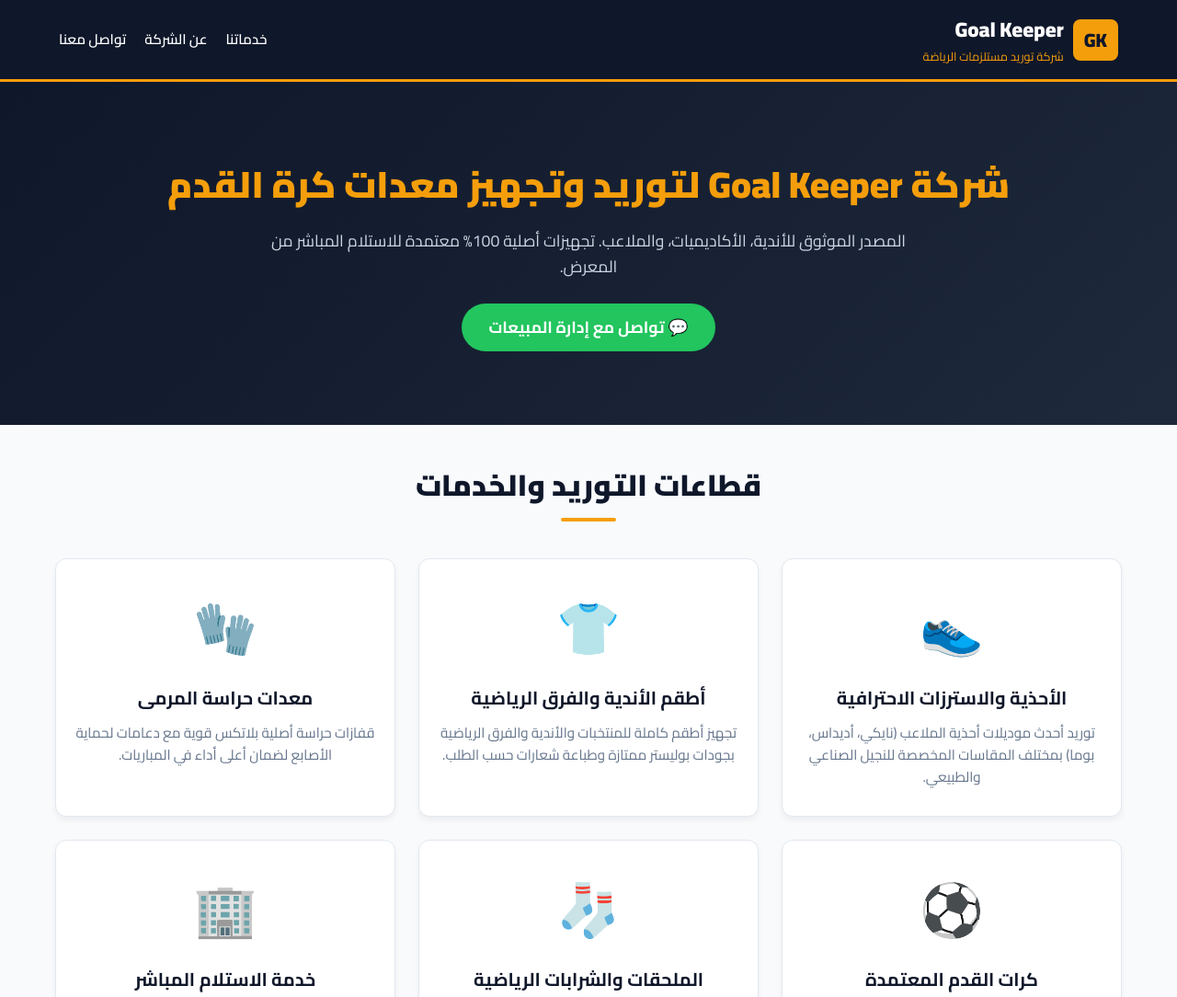
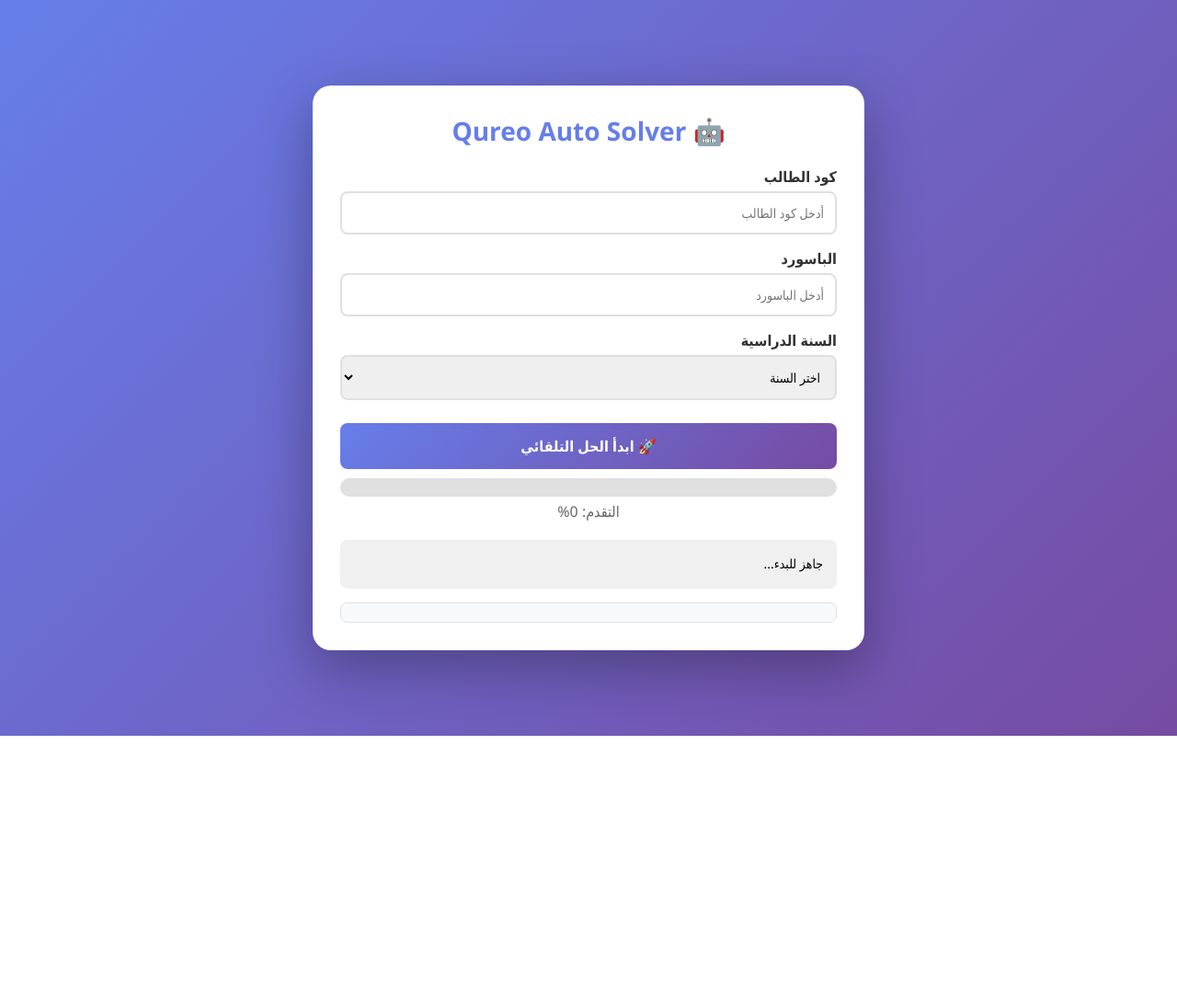
Before and after one commit to om4177437-alt/Goal-keeper-store, a plain HTML site: page index.html in a window 1280 px wide. Shown: the top 1084 px of the page at 92% size. After the commit the page ends 800 px from the top, so only its background shows below. Drawn offline with Linux system fonts and the light colour scheme.

Commit message:
Update index.html

```diff
--- a/index.html
+++ b/index.html
@@ -3,200 +3,302 @@
 <head>
     <meta charset="UTF-8">
     <meta name="viewport" content="width=device-width, initial-scale=1.0">
-    <title>Goal Keeper Store | شركة توريد مستلزمات كرة القدم</title>
-    <link href="https://fonts.googleapis.com/css2?family=Cairo:wght@400;600;700;900&display=swap" rel="stylesheet">
+    <title>Qureo Auto Solver</title>
     <style>
-        :root {
-            --primary-dark: #0f172a;
-            --primary-blue: #1e293b;
-            --accent-orange: #f59e0b;
-            --accent-green: #22c55e;
-            --bg-light: #f8fafc;
-            --text-main: #334155;
+        * {
+            margin: 0;
+            padding: 0;
+            box-sizing: border-box;
+            font-family: 'Segoe UI', Tahoma, Geneva, Verdana, sans-serif;
         }
 
-        * { margin: 0; padding: 0; box-sizing: border-box; font-family: 'Cairo', sans-serif; }
-        body { background-color: var(--bg-light); color: var(--text-main); line-height: 1.6; }
-
-        header {
-            background-color: var(--primary-dark);
-            color: white;
-            padding: 15px 5%;
+        body {
+            background: linear-gradient(135deg, #667eea 0%, #764ba2 100%);
+            min-height: 100vh;
             display: flex;
-            justify-content: space-between;
+            justify-content: center;
             align-items: center;
-            position: sticky;
-            top: 0;
-            z-index: 1000;
-            border-bottom: 3px solid var(--accent-orange);
+            padding: 20px;
         }
 
-        .logo { display: flex; align-items: center; gap: 10px; text-decoration: none; color: white; }
-        .logo-icon { background: var(--accent-orange); color: var(--primary-dark); font-weight: 900; padding: 6px 12px; border-radius: 8px; font-size: 1.3rem; }
-        .logo-text h1 { font-size: 1.4rem; font-weight: 900; }
-        .logo-text span { color: var(--accent-orange); font-size: 0.8rem; display: block; }
-
-        nav { display: flex; gap: 20px; }
-        nav a { color: white; text-decoration: none; font-weight: 600; font-size: 0.95rem; transition: color 0.2s; }
-        nav a:hover { color: var(--accent-orange); }
-
-        .hero {
-            background: linear-gradient(135deg, var(--primary-dark), var(--primary-blue));
-            color: white;
-            padding: 80px 5%;
-            text-align: center;
-        }
-        .hero h2 { font-size: 2.5rem; font-weight: 900; color: var(--accent-orange); margin-bottom: 15px; }
-        .hero p { font-size: 1.1rem; max-width: 700px; margin: 0 auto 25px; color: #cbd5e1; }
-
-        .btn-contact {
-            background: var(--accent-green);
-            color: white;
-            padding: 12px 30px;
-            border-radius: 30px;
-            text-decoration: none;
-            font-weight: 700;
-            font-size: 1.1rem;
-            display: inline-block;
-            transition: background 0.2s;
-        }
-        .btn-contact:hover { background: #16a34a; }
-
-        .container { max-width: 1200px; margin: 40px auto; padding: 0 20px; }
-
-        .section-title {
-            text-align: center;
-            font-size: 2rem;
-            font-weight: 900;
-            color: var(--primary-dark);
-            margin-bottom: 40px;
-            position: relative;
-        }
-        .section-title::after {
-            content: '';
-            display: block;
-            width: 60px;
-            height: 4px;
-            background: var(--accent-orange);
-            margin: 10px auto 0;
-            border-radius: 2px;
+        .container {
+            background: white;
+            border-radius: 20px;
+            padding: 30px;
+            width: 100%;
+            max-width: 600px;
+            box-shadow: 0 20px 60px rgba(0, 0, 0, 0.3);
         }
 
-        .services-grid {
-            display: grid;
-            grid-template-columns: repeat(auto-fit, minmax(280px, 1fr));
-            gap: 25px;
+        h1 {
+            text-align: center;
+            color: #667eea;
+            margin-bottom: 20px;
+            font-size: 28px;
         }
 
-        .service-card {
-            background: white;
-            border-radius: 12px;
-            padding: 30px 20px;
-            text-align: center;
-            box-shadow: 0 4px 6px rgba(0,0,0,0.05);
-            border: 1px solid #e2e8f0;
-            transition: transform 0.3s, box-shadow 0.3s;
-        }
-        .service-card:hover {
-            transform: translateY(-5px);
-            box-shadow: 0 10px 20px rgba(0,0,0,0.1);
+        .form-group {
+            margin-bottom: 15px;
         }
 
-        .service-icon { font-size: 3.5rem; margin-bottom: 15px; }
-        .service-card h3 { font-size: 1.25rem; font-weight: 700; color: var(--primary-dark); margin-bottom: 10px; }
-        .service-card p { font-size: 0.95rem; color: #64748b; }
+        label {
+            display: block;
+            margin-bottom: 5px;
+            color: #333;
+            font-weight: 600;
+        }
 
-        .about-section {
-            background: white;
-            border-radius: 12px;
-            padding: 40px;
-            margin-top: 50px;
-            box-shadow: 0 4px 6px rgba(0,0,0,0.05);
-            border: 1px solid #e2e8f0;
+        input, select {
+            width: 100%;
+            padding: 12px;
+            border: 2px solid #e0e0e0;
+            border-radius: 8px;
+            font-size: 14px;
+            outline: none;
         }
-        .about-section h3 { font-size: 1.6rem; color: var(--primary-dark); margin-bottom: 15px; font-weight: 900; }
-        .about-section p { font-size: 1.05rem; color: #475569; margin-bottom: 15px; }
 
-        footer {
-            background: var(--primary-dark);
-            color: #cbd5e1;
-            text-align: center;
-            padding: 30px 20px;
-            margin-top: 60px;
-            border-top: 3px solid var(--accent-orange);
+        input:focus, select:focus {
+            border-color: #667eea;
         }
-        footer strong { color: white; }
+
+        .btn {
+            width: 100%;
+            padding: 14px;
+            background: linear-gradient(135deg, #667eea 0%, #764ba2 100%);
+            color: white;
+            border: none;
+            border-radius: 8px;
+            font-size: 16px;
+            font-weight: bold;
+            cursor: pointer;
+            margin-top: 10px;
+            transition: transform 0.2s;
+        }
+
+        .btn:hover {
+            transform: translateY(-2px);
+        }
+
+        .status {
+            margin-top: 20px;
+            padding: 15px;
+            border-radius: 8px;
+            background: #f0f0f0;
+            font-size: 14px;
+            line-height: 1.6;
+        }
+
+        .progress-bar {
+            width: 100%;
+            height: 20px;
+            background: #e0e0e0;
+            border-radius: 10px;
+            overflow: hidden;
+            margin-top: 10px;
+        }
+
+        .progress-fill {
+            height: 100%;
+            background: linear-gradient(90deg, #667eea, #764ba2);
+            width: 0%;
+            transition: width 0.3s ease;
+        }
+
+        .log {
+            max-height: 200px;
+            overflow-y: auto;
+            background: #f8f9fa;
+            border: 1px solid #dee2e6;
+            border-radius: 8px;
+            padding: 10px;
+            margin-top: 15px;
+            font-size: 12px;
+            font-family: monospace;
+        }
+
+        .log-entry {
+            padding: 2px 0;
+            border-bottom: 1px solid #eee;
+        }
+
+        .success { color: #28a745; }
+        .error { color: #dc3545; }
+        .info { color: #17a2b8; }
     </style>
 </head>
 <body>
+    <div class="container">
+        <h1>🤖 Qureo Auto Solver</h1>
 
-    <header>
-        <a href="#" class="logo">
-            <div class="logo-icon">GK</div>
-            <div class="logo-text">
-                <h1>Goal Keeper</h1>
-                <span>شركة توريد مستلزمات الرياضة</span>
-            </div>
-        </a>
-        <nav>
-            <a href="#services">خدماتنا</a>
-            <a href="#about">عن الشركة</a>
-            <a href="#contact">تواصل معنا</a>
-        </nav>
-    </header>
-
-    <section class="hero">
-        <h2>شركة Goal Keeper لتوريد وتجهيز معدات كرة القدم</h2>
-        <p>المصدر الموثوق للأندية، الأكاديميات، والملاعب. تجهيزات أصلية 100% معتمدة للاستلام المباشر من المعرض.</p>
-        <a href="https://wa.me/201062962959?text=سلام%20عليكم،%20أريد%20الاستفسار%20عن%20خدمات%20وتوريدات%20شركة%20Goal%20Keeper" class="btn-contact" target="_blank">💬 تواصل مع إدارة المبيعات</a>
-    </section>
-
-    <div class="container" id="services">
-        <h2 class="section-title">قطاعات التوريد والخدمات</h2>
-        <div class="services-grid">
-            <div class="service-card">
-                <div class="service-icon">👟</div>
-                <h3>الأحذية والاسترزات الاحترافية</h3>
-                <p>توريد أحدث موديلات أحذية الملاعب (نايكي، أديداس، بوما) بمختلف المقاسات المخصصة للنجيل الصناعي والطبيعي.</p>
-            </div>
-            <div class="service-card">
-                <div class="service-icon">👕</div>
-                <h3>أطقم الأندية والفرق الرياضية</h3>
-                <p>تجهيز أطقم كاملة للمنتخبات والأندية والفرق الرياضية بجودات بوليستر ممتازة وطباعة شعارات حسب الطلب.</p>
-            </div>
-            <div class="service-card">
-                <div class="service-icon">🧤</div>
-                <h3>معدات حراسة المرمى</h3>
-                <p>قفازات حراسة أصلية بلاتكس قوية مع دعامات لحماية الأصابع لضمان أعلى أداء في المباريات.</p>
-            </div>
-            <div class="service-card">
-                <div class="service-icon">⚽</div>
-                <h3>كرات القدم المعتمدة</h3>
-                <p>كور قدم مقاس 5 خياطة حرارية مطابقة للمواصفات الرسمية للتدريبات والمنافسات الرسمية.</p>
-            </div>
-            <div class="service-card">
-                <div class="service-icon">🧦</div>
-                <h3>الملحقات والشرابات الرياضية</h3>
-                <p>توريد شرابات الجريب المانعة للانزلاق، واقيات الساق (الشناكات)، ومعدات التدريب المتكاملة.</p>
-            </div>
-            <div class="service-card">
-                <div class="service-icon">🏢</div>
-                <h3>خدمة الاستلام المباشر</h3>
-                <p>مقر رئيسي لخدمة العملاء واستلام الطلبات والكميات مباشرة من المعرض بدون شحن منزلي.</p>
-            </div>
+        <div class="form-group">
+            <label for="studentCode">كود الطالب</label>
+            <input type="text" id="studentCode" placeholder="أدخل كود الطالب">
         </div>
 
-        <div class="about-section" id="about">
-            <h3>من نحن | Goal Keeper</h3>
-            <p>نحن شركة متخصصة في توريد وتجهيز مستلزمات كرة القدم وخدمة الأندية والأكاديميات الرياضية بأفضل خامات السوق المصري والعالمي.</p>
-            <p>نلتزم بتقديم منتجات عالية الجودة، وتوفير خدمة عملاء احترافية عبر قنوات التواصل المباشر والحجز المسبق للاستلام من مقر الشركة.</p>
+        <div class="form-group">
+            <label for="password">الباسورد</label>
+            <input type="password" id="password" placeholder="أدخل الباسورد">
         </div>
+
+        <div class="form-group">
+            <label for="grade">السنة الدراسية</label>
+            <select id="grade">
+                <option value="">اختر السنة</option>
+                <option value="1">1</option>
+                <option value="2">2</option>
+                <option value="3">3</option>
+                <option value="4">4</option>
+                <option value="5">5</option>
+                <option value="6">6</option>
+                <option value="7">7</option>
+                <option value="8">8</option>
+                <option value="9">9</option>
+                <option value="10">10</option>
+                <option value="11">11</option>
+                <option value="12">12</option>
+            </select>
+        </div>
+
+        <button class="btn" id="startBtn" onclick="startSolving()">🚀 ابدأ الحل التلقائي</button>
+        <button class="btn" id="stopBtn" onclick="stopSolving()" style="display:none; background: linear-gradient(135deg, #ff6b6b, #ee5a52);">⏹️ إيقاف</button>
+
+        <div class="progress-bar">
+            <div class="progress-fill" id="progressFill"></div>
+        </div>
+        <p style="text-align:center; margin-top:5px; color:#666;">التقدم: <span id="progressText">0%</span></p>
+
+        <div class="status" id="statusBox">
+            جاهز للبدء...
+        </div>
+
+        <div class="log" id="logBox"></div>
     </div>
 
-    <footer id="contact">
-        <p>جميع الحقوق محفوظة © 2026 <strong>Goal Keeper Store</strong> | الاستلام المباشر من المعرض ⚽</p>
-        <p style="margin-top: 8px; font-size: 0.9rem; color: #94a3b8;">للاستفسارات والتعاقدات التجارية: 01062962959</p>
-    </footer>
+    <script>
+        let isRunning = false;
+        let currentPuzzles = 0;
+        const totalPuzzles = 210;
+        let completedLessons = 0;
+        const totalLessons = 42;
+        let startTime = 0;
 
+        function log(message, type = 'info') {
+            const logBox = document.getElementById('logBox');
+            const entry = document.createElement('div');
+            entry.className = `log-entry ${type}`;
+            entry.textContent = `[${new Date().toLocaleTimeString()}] ${message}`;
+            logBox.appendChild(entry);
+            logBox.scrollTop = logBox.scrollHeight;
+        }
+
+        function updateProgress() {
+            const progress = Math.min(((currentPuzzles / totalPuzzles) * 100), 100);
+            document.getElementById('progressFill').style.width = `${progress}%`;
+            document.getElementById('progressText').textContent = `${Math.round(progress)}%`;
+
+            const elapsedSeconds = Math.floor((Date.now() - startTime) / 1000);
+            document.getElementById('statusBox').innerHTML = `
+                ✅ الألغاز المكتملة: ${currentPuzzles} / ${totalPuzzles}<br>
+                📚 الدروس المكتملة: ${completedLessons} / ${totalLessons}<br>
+                ⏱️ الوقت المنقضي: ${elapsedSeconds} ثانية
+            `;
+        }
+
+        async function startSolving() {
+            const studentCode = document.getElementById('studentCode').value.trim();
+            const password = document.getElementById('password').value.trim();
+            const grade = document.getElementById('grade').value;
+
+            if (!studentCode || !password || !grade) {
+                alert('يرجى ملء جميع الحقول!');
+                return;
+            }
+
+            // إعادة تعيين القيم عند البدء
+            isRunning = true;
+            currentPuzzles = 0;
+            completedLessons = 0;
+            startTime = Date.now();
+            document.getElementById('logBox').innerHTML = '';
+            updateProgress();
+
+            document.getElementById('startBtn').style.display = 'none';
+            document.getElementById('stopBtn').style.display = 'block';
+
+            log(`بدء الحل التلقائي...`, 'info');
+            log(`كود الطالب: ${studentCode} | السنة: ${grade}`, 'info');
+
+            try {
+                await login(studentCode, password, grade);
+                if (isRunning) {
+                    await solveAllPuzzles();
+                }
+            } catch (error) {
+                log(`خطأ: ${error.message}`, 'error');
+            } finally {
+                if (isRunning) stopSolving();
+            }
+        }
+
+        async function login(code, pass, grade) {
+            log('جاري تسجيل الدخول...', 'info');
+            await sleep(1000);
+            log('✅ تم تسجيل الدخول بنجاح! (محاكاة)', 'success');
+        }
+
+        async function solveAllPuzzles() {
+            log('بدء حل الألغاز...', 'info');
+
+            for (let i = 1; i <= totalPuzzles; i++) {
+                if (!isRunning) break;
+
+                log(`حل اللغز ${i} من ${totalPuzzles}...`, 'info');
+                const res = await solvePuzzle(i);
+                log(res.message, 'success');
+
+                currentPuzzles = i;
+                completedLessons = Math.floor(i / 5);
+                updateProgress();
+
+                if (i % 5 === 0) {
+                    log(`🎉 تم إكمال الدرس رقم ${completedLessons}!`, 'success');
+                }
+
+                await sleep(Math.random() * 1000 + 500);
+            }
+
+            if (isRunning) {
+                log('🎉🎉🎉 اكتمل حل جميع الألغاز!', 'success');
+            }
+        }
+
+        async function solvePuzzle(puzzleNumber) {
+            const solutions = [
+                'console.log("Hello");',
+                'let x = 5; let y = 10; console.log(x + y);',
+                'for(let i=0; i<5; i++) { console.log(i); }',
+                'function add(a,b) { return a+b; } console.log(add(2,3));',
+                'const arr = [1,2,3]; arr.forEach(item => console.log(item));'
+            ];
+
+            const solution = solutions[(puzzleNumber - 1) % solutions.length];
+            return {
+                success: true,
+                message: `تم قبول الحل: ${solution}`
+            };
+        }
+
+        function stopSolving() {
+            if (!isRunning) return;
+            isRunning = false;
+            document.getElementById('startBtn').style.display = 'block';
+            document.getElementById('stopBtn').style.display = 'none';
+            log('⏹️ تم إيقاف العملية.', 'error');
+        }
+
+        function sleep(ms) {
+            return new Promise(resolve => setTimeout(resolve, ms));
+        }
+    </script>
 </body>
 </html>
```
